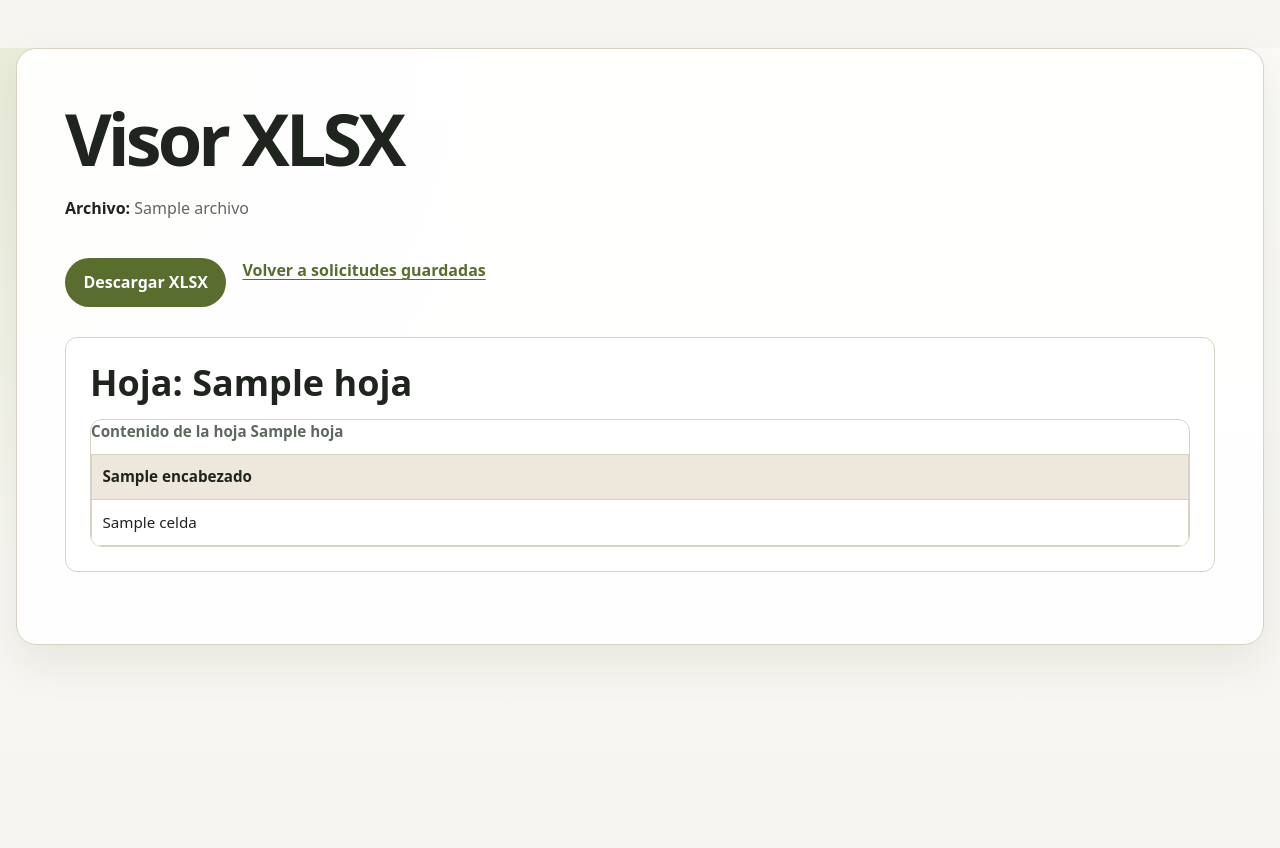
After one commit to LuisMAC2022/Pablo, a Python web app: template app/templates/visor_xlsx.html in a window 1280 px wide. The commit adds this page. Run offline with Jinja, Linux system fonts and the light colour scheme; the template is opened without the code that fills it: most values are stand-ins (such as "Sample title", 1, 10 or a date in 2020).

Commit message:
Agregar visor HTML para solicitudes XLSX

```diff
--- a/app/static/css/museo.css
+++ b/app/static/css/museo.css
@@ -390,3 +390,48 @@ footer {
   font-size: clamp(1.45rem, 4vw, 2.25rem);
   font-weight: 820;
 }
+
+.container-wide {
+  width: min(100% - 2rem, 96rem);
+}
+
+table {
+  width: 100%;
+  border-collapse: collapse;
+  background: var(--color-surface);
+  color: var(--color-ink);
+  font-size: 0.95rem;
+}
+
+caption {
+  margin-bottom: var(--space-2);
+  color: var(--color-muted);
+  font-weight: 700;
+  text-align: left;
+}
+
+th,
+td {
+  border: 1px solid var(--color-border);
+  padding: var(--space-2);
+  text-align: left;
+  vertical-align: top;
+}
+
+th {
+  background: var(--color-canvas-strong);
+  color: var(--color-ink);
+  font-weight: 760;
+}
+
+.table-scroll {
+  max-width: 100%;
+  overflow-x: auto;
+  border: 1px solid var(--color-border);
+  border-radius: var(--radius-md);
+  background: var(--color-surface);
+}
+
+.table-scroll table {
+  min-width: 42rem;
+}
--- a/app/templates/inicio.html
+++ b/app/templates/inicio.html
@@ -17,6 +17,7 @@
             <ul>
                 {% if usuario.rol in ["biologo", "admin", "desarrollador"] %}
                 <li><a class="button" href="/solicitud">Nueva solicitud de mantenimiento</a></li>
+                <li><a class="button" href="/solicitudes">Ver solicitudes XLSX guardadas</a></li>
                 {% endif %}
                 {% if usuario.rol in ["seguridad", "admin", "desarrollador"] %}
                 <li><a class="button" href="/visitantes">Registrar visitantes</a></li>
--- /dev/null
+++ b/app/templates/visor_xlsx.html
@@ -0,0 +1,57 @@
+<!DOCTYPE html>
+<html lang="es">
+<head>
+  <meta charset="UTF-8">
+  <meta name="viewport" content="width=device-width, initial-scale=1.0">
+  <title>Visor XLSX - {{ archivo }}</title>
+  <link rel="stylesheet" href="/static/css/museo.css">
+</head>
+<body>
+  <a class="skip-link" href="#contenido-principal">Saltar al contenido principal</a>
+
+  <main id="contenido-principal" class="container container-wide">
+    <header>
+      <h1>Visor XLSX</h1>
+      <p><strong>Archivo:</strong> {{ archivo }}</p>
+    </header>
+
+    <nav aria-label="Acciones del documento">
+      <ul class="action-list">
+        <li><a class="button" href="{{ url_descarga }}">Descargar XLSX</a></li>
+        <li><a href="/solicitudes">Volver a solicitudes guardadas</a></li>
+      </ul>
+    </nav>
+
+    {% for hoja in hojas %}
+      <section aria-labelledby="hoja-{{ loop.index }}">
+        <h2 id="hoja-{{ loop.index }}">Hoja: {{ hoja.nombre }}</h2>
+        {% if hoja.filas %}
+          <div class="table-scroll" tabindex="0" aria-label="Contenido de la hoja {{ hoja.nombre }}">
+            <table>
+              <caption>Contenido de la hoja {{ hoja.nombre }}</caption>
+              <thead>
+                <tr>
+                  {% for encabezado in hoja.encabezados %}
+                    <th scope="col">{{ encabezado }}</th>
+                  {% endfor %}
+                </tr>
+              </thead>
+              <tbody>
+                {% for fila in hoja.filas %}
+                  <tr>
+                    {% for celda in fila %}
+                      <td>{{ celda }}</td>
+                    {% endfor %}
+                  </tr>
+                {% endfor %}
+              </tbody>
+            </table>
+          </div>
+        {% else %}
+          <p role="status">Esta hoja no contiene datos.</p>
+        {% endif %}
+      </section>
+    {% endfor %}
+  </main>
+</body>
+</html>
```
Also changed, not shown: app/routes/solicitudes.py (+138 -1 lines), app/templates/solicitudes_xlsx.html (added, +61 -0 lines).
